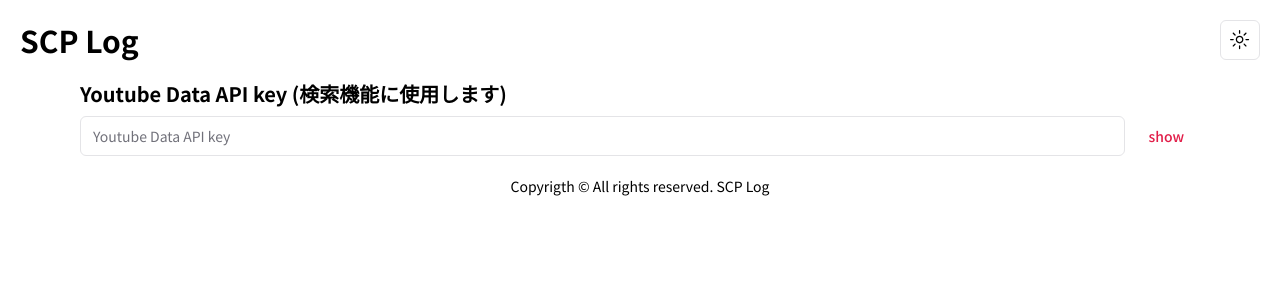
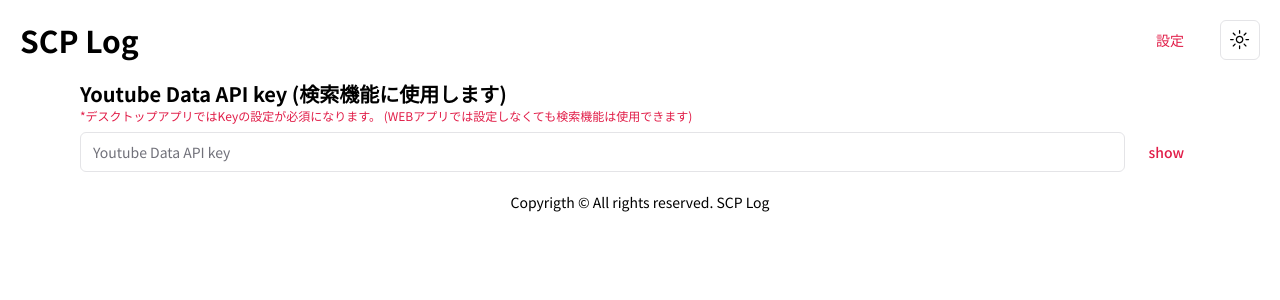
Before and after one commit to yoshi-non/scp-log, a Next.js app: page /setting in a window 1280 px wide. Shown: the top 300 px of the page. Built offline with nearby package versions, Linux system fonts and the light colour scheme.

Commit message:
apiキーを自身で独自に設定できるようにする

```diff
--- a/src/components/features/AddMovie/index.tsx
+++ b/src/components/features/AddMovie/index.tsx
@@ -31,6 +31,9 @@ import { LocalStorageObjects } from '@/types/localstrageObjects';
 import { preserveToFolder } from './logics/preserveToFolder';
 import { mockYoutubeSearchGetDomain } from '@/apis/mocks/common';
 import { YouTubeSearchResult } from '@/types/youtubeSearchResult';
+import { localStorageInputKey } from '@/constants/localStorageKey';
+import { getFromLocalStorageInputKey } from '@/utils/storage';
+import { toast } from 'sonner';
 
 type Props = {
   localStorageObjects: LocalStorageObjects;
@@ -55,6 +58,9 @@ const AddMovie = ({
 }: Props) => {
   const [open, setOpen] = useState<boolean>(false);
   const [value, setValue] = useState<number | null>(null);
+  const localStorageInputValue =
+    getFromLocalStorageInputKey(localStorageInputKey);
+
   const youtubeSearchHandler = async (
     event: React.FormEvent<HTMLFormElement>
   ) => {
@@ -71,8 +77,17 @@ const AddMovie = ({
       });
       setSearchResult(filterData);
     } else {
-      const data = await youtubeSearch(keyword);
+      const data = await youtubeSearch(
+        keyword,
+        localStorageInputValue
+      );
       if (!data) return;
+      if (data.length === 0) {
+        toast.error(
+          'Youtube Data API keyが間違っているか、APIの呼び出し回数が上限に達しました。'
+        );
+        return;
+      }
       setSearchResult(data);
     }
   };
--- a/src/components/features/Header/index.tsx
+++ b/src/components/features/Header/index.tsx
@@ -22,6 +22,9 @@ const Header = () => {
         {/* <Link href={'/'}>
           <Button variant="link">使い方</Button>
         </Link> */}
+        <Link href={'/setting'}>
+          <Button variant="link">設定</Button>
+        </Link>
         <div>
           <DropdownMenu>
             <DropdownMenuTrigger asChild>
--- a/src/components/features/InputKey/index.tsx
+++ b/src/components/features/InputKey/index.tsx
@@ -22,6 +22,7 @@ const InputKey = () => {
     );
     if (storedData) {
       setLocalStorageInputValue(storedData);
+      setInputValue(storedData);
     } else {
       saveToLocalStorage(
         localStorageInputKey,
@@ -46,6 +47,7 @@ const InputKey = () => {
   };
 
   const preserveInputKeyHandler = () => {
+    if (localStorageInputValue === inputValue) return;
     preserveInputKey(inputValue);
   };
 
@@ -53,6 +55,10 @@ const InputKey = () => {
     <div className="px-20">
       <p className="text-xl font-bold">
         Youtube Data API key (検索機能に使用します)
+      </p>
+      <p className="text-xs text-primary">
+        *デスクトップアプリではKeyの設定が必須になります。
+        (WEBアプリでは設定しなくても検索機能は使用できます)
       </p>
       <div className="flex gap-2 mt-2">
         <Input
--- a/src/utils/youtubeSearch.ts
+++ b/src/utils/youtubeSearch.ts
@@ -4,8 +4,10 @@ import { YouTubeSearchResult } from '@/types/youtubeSearchResult';
 import axios, { AxiosRequestConfig } from 'axios';
 
 export const youtubeSearch = async (
-  keyword: string
+  keyword: string,
+  localStorageInputValue: string | false
 ): Promise<YouTubeSearchResult[]> => {
+  try {
     const config: AxiosRequestConfig = {
       url: 'https://www.googleapis.com/youtube/v3/search',
       method: 'GET',
@@ -17,7 +19,7 @@ export const youtubeSearch = async (
         q: keyword,
         maxResults: 50,
         key:
-        process.env.NEXT_PUBLIC_YOUTUBE_API_KEY ||
+          localStorageInputValue ||
           process.env.YOUTUBE_API_KEY,
       },
     };
@@ -27,4 +29,7 @@ export const youtubeSearch = async (
       return item.id.kind === 'youtube#video';
     });
     return videos;
+  } catch {
+    return [];
+  }
 };
```
Also changed, not shown: 2 other files (tests, documents, lock files or other folders). Lines whose indentation alone changed are shown as unchanged.
